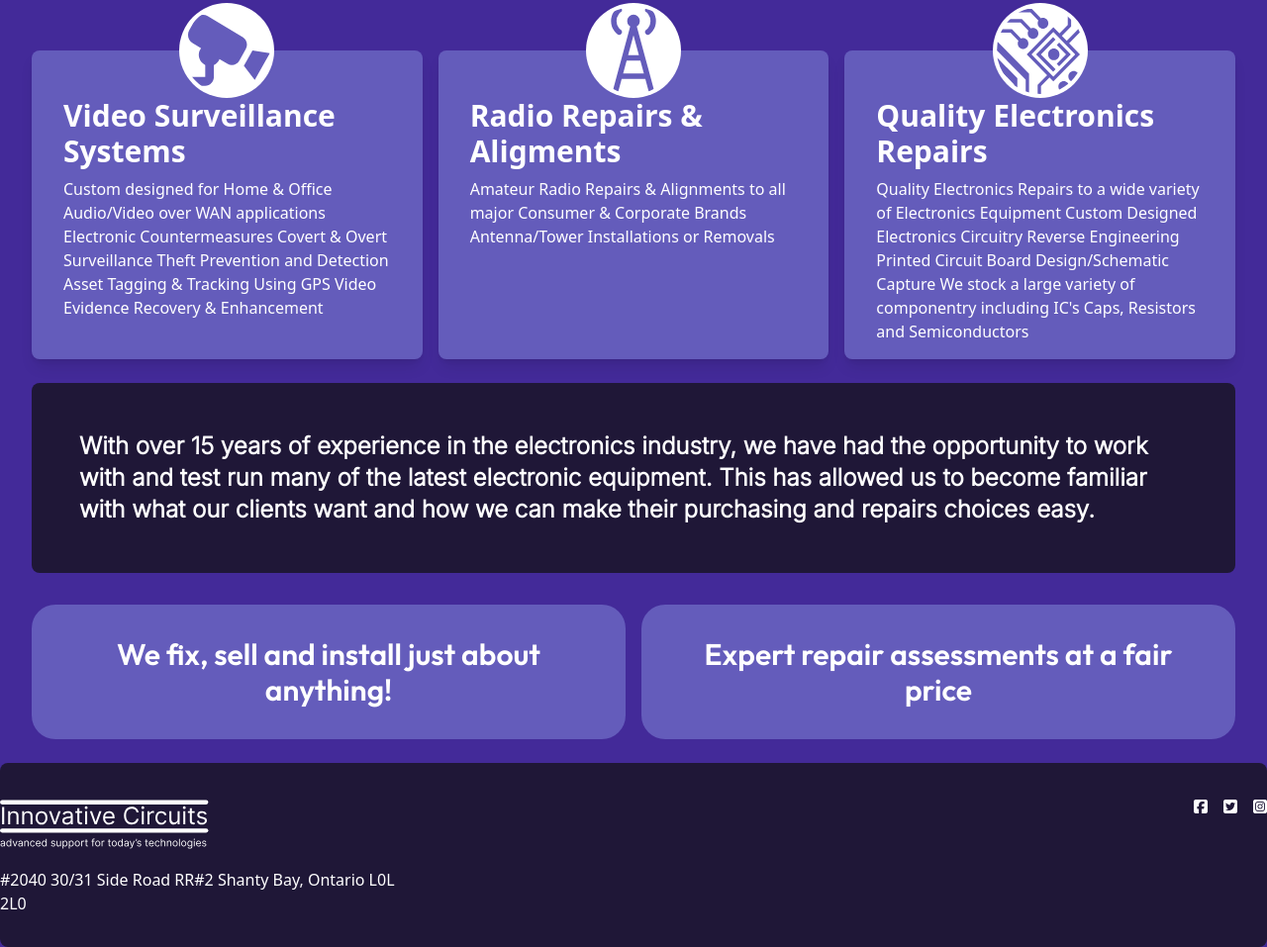
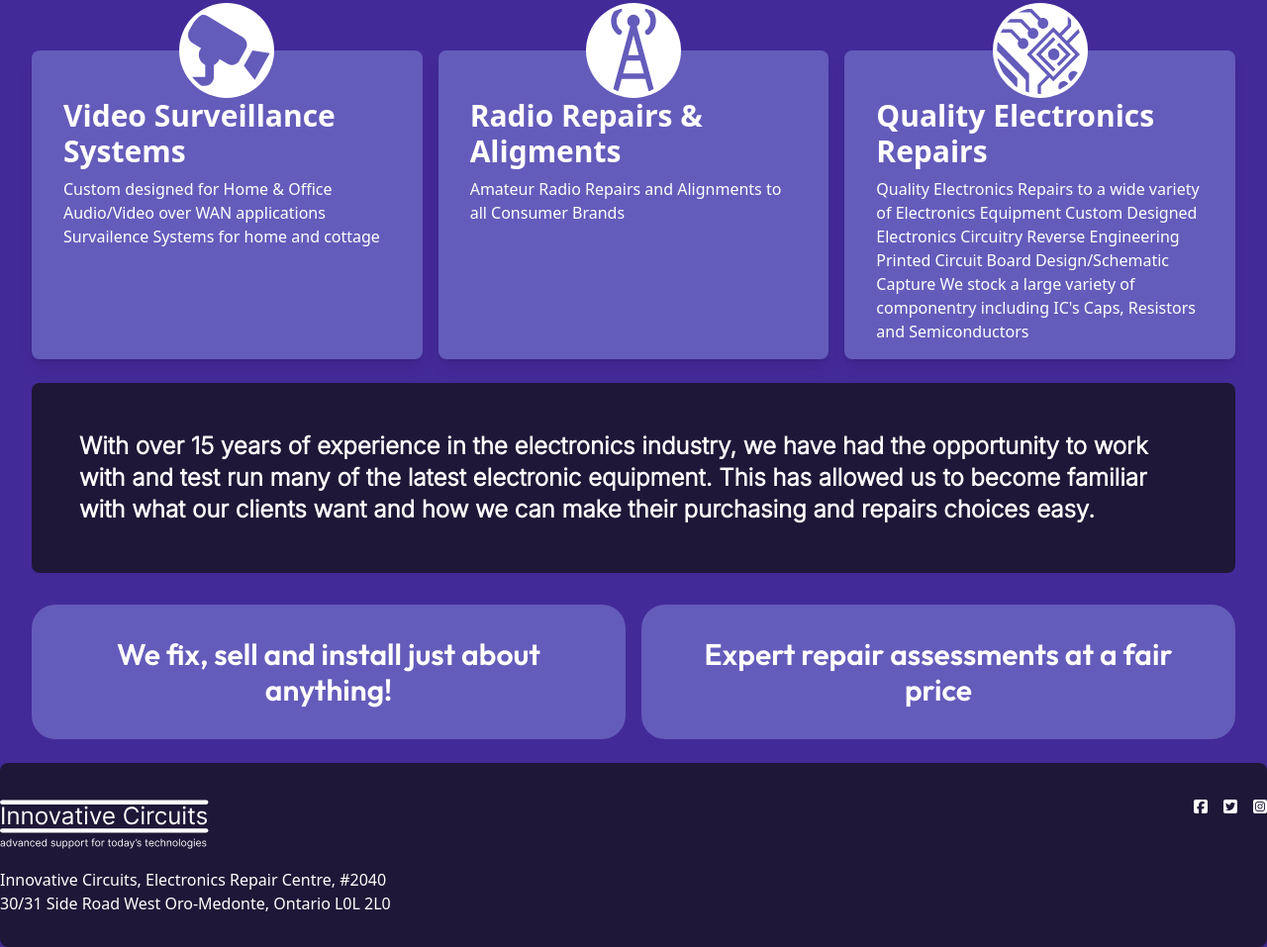
Before and after one commit to lucifer/innovativecircuits, a website built with Vite: page index.html in a window 1280 px wide. Shown: the part 596-1553 px from the top of the page at 99% size. Built offline with nearby package versions, Linux system fonts and the light colour scheme.

Commit message:
Ron's changes to address and some copy

```diff
--- a/index.html
+++ b/index.html
@@ -22,7 +22,6 @@
         <button onclick="toggleNav()" class="flex items-center px-3 py-2 border rounded text-white border-teal-400 hover:text-white hover:border-white">
           <svg class="fill-current h-3 w-3" viewBox="0 0 20 20" xmlns="http://www.w3.org/2000/svg"><title>Menu</title><path d="M0 3h20v2H0V3zm0 6h20v2H0V9zm0 6h20v2H0v-2z"/></svg>
         </button>
-
       </div>
       <div id="menu" class="w-full hidden flex-grow lg:flex lg:items-center lg:w-auto">
         <div class="text-2xl lg:flex-grow lg:flex lg:justify-end">
@@ -40,8 +39,6 @@
           </a>
         </div>
       </div>
-
-
     </nav>
 
     <header>
@@ -71,13 +68,11 @@
             <img src="img/CCTVVector.svg" alt="" class="w-24 h-24 object-contain p-1 rounded-full border-indigo-500 bg-white">
           </div>
           <h2 class="text-white text-3xl font-semibold">Video Surveillance Systems</h2>
-          <p class="mt-2 text-white">Custom designed for Home & Office
-            Audio/Video over WAN applications
-            Electronic Countermeasures
-            Covert & Overt Surveillance
-            Theft Prevention and Detection
-            Asset Tagging & Tracking Using GPS
-            Video Evidence Recovery & Enhancement</p>
+          <ul class="mt-2 text-white">
+            <li>Custom designed for Home & Office</li>
+            <li>Audio/Video over WAN applications</li>
+            <li>Survailence Systems for home and cottage</li>
+          </ul>
         </div>
 
         <!-- Card 2 -->
@@ -86,8 +81,7 @@
             <img src="img/antennatower.svg" alt="" class="w-24 h-24 object-contain p-1 rounded-full border-indigo-500 bg-white">
           </div>
           <h2 class="text-white text-3xl font-semibold">Radio Repairs & Aligments</h2>
-            <p class="mt-2 text-white">Amateur Radio Repairs & Alignments to all major Consumer & Corporate Brands
-              Antenna/Tower Installations or Removals</p>
+          <p class="mt-2 text-white">Amateur Radio Repairs and Alignments to all Consumer Brands</p>
           </div>
 
           <!-- Card 3 -->
@@ -122,8 +116,8 @@
             <div class="container mx-auto flex flex-wrap justify-between">
               <div class="w-full md:w-1/3 mb-4 md:mb-0">
                 <img src="img/innovativeLogo.svg" alt="Innovative Circuits logo">
-                <p class="mt-4">#2040 30/31 Side Road
-                  RR#2 Shanty Bay, Ontario L0L 2L0</p>
+                <p class="mt-4">Innovative Circuits, Electronics Repair Centre, #2040 30/31 Side Road West
+                  Oro-Medonte, Ontario L0L 2L0</p>
                 </div>
 
                 <div class="w-full md:w-1/3 mb-4 md:mb-0">
```
Lines whose indentation alone changed are shown as unchanged.
